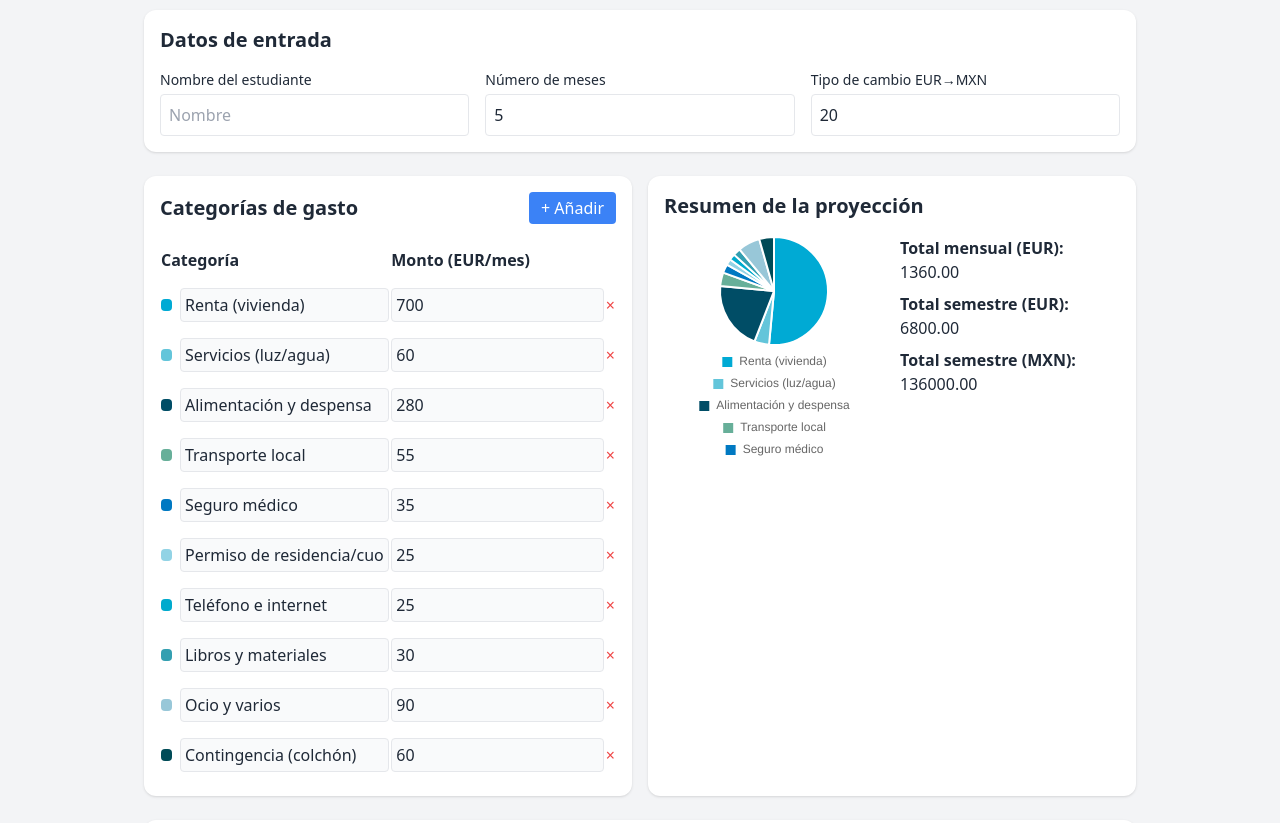
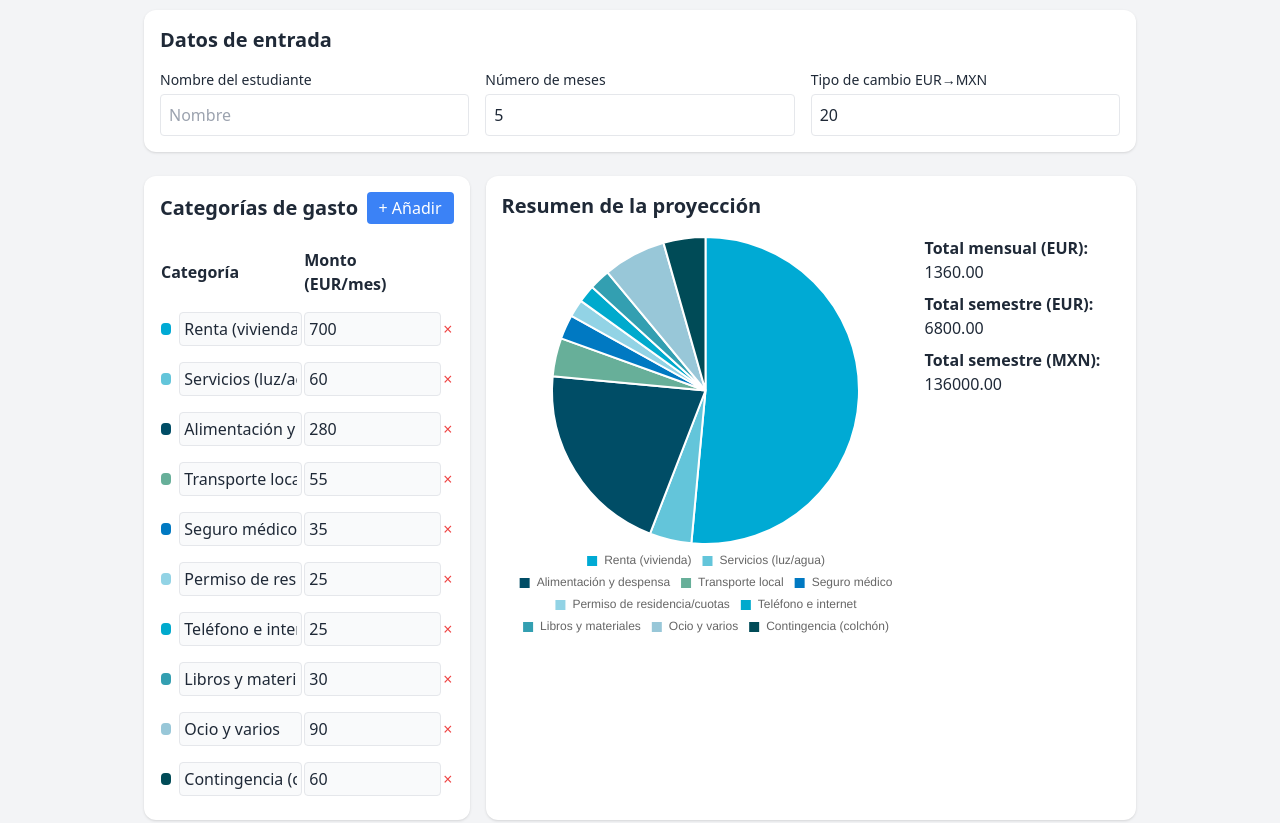
Before and after one commit to victormoscosa-prof/helsinki-estimator, a plain HTML site: page index.html in a window 1280 px wide. Shown: the part 214-1037 px from the top of the page. Drawn offline with nearby package versions, Linux system fonts and the light colour scheme.

Commit message:
Enlarge pie chart on laptops and align categories to the left

```diff
--- a/index.html
+++ b/index.html
@@ -44,7 +44,9 @@
     <!-- Contenedor para categorías y gráfico -->
     <div class="flex flex-col md:flex-row md:space-x-4 space-y-4 md:space-y-0">
       <!-- Categorías de gastos -->
-      <section class="bg-white shadow rounded-xl p-4 space-y-4 md:flex-1">
+      <!-- On medium screens and above, make the categories section take up one third of the width
+           so that the pie chart section can occupy the remaining two thirds. -->
+      <section class="bg-white shadow rounded-xl p-4 space-y-4 md:w-1/3">
         <div class="flex justify-between items-center">
           <h2 class="text-xl font-semibold">Categorías de gasto</h2>
           <button id="addCategoryBtn" class="bg-blue-500 text-white px-3 py-1 rounded">+ Añadir</button>
@@ -61,13 +63,20 @@
         </table>
       </section>
       <!-- Resumen y gráfica -->
-      <section class="bg-white shadow rounded-xl p-4 space-y-4 md:flex-1" id="report">
+      <!-- On medium screens and above, make the summary section take up two thirds of the width
+           to give the pie chart more space. -->
+      <section class="bg-white shadow rounded-xl p-4 space-y-4 md:w-2/3" id="report">
         <h2 class="text-xl font-semibold">Resumen de la proyección</h2>
-        <div class="grid md:grid-cols-2 gap-4">
-          <div>
+        <!--
+          In laptops and larger viewports, make the pie chart take up two-thirds
+          of the available width while the summary occupies the remaining third.
+          On smaller screens the two elements stack naturally.
+        -->
+        <div class="grid md:grid-cols-3 gap-4">
+          <div class="md:col-span-2">
             <canvas id="pieChart"></canvas>
           </div>
-          <div class="space-y-2">
+          <div class="space-y-2 md:col-span-1">
             <p><strong>Total mensual (EUR):</strong> <span id="totalMonthlyEUR">0</span></p>
             <p><strong>Total semestre (EUR):</strong> <span id="totalSemesterEUR">0</span></p>
             <p><strong>Total semestre (MXN):</strong> <span id="totalSemesterMXN">0</span></p>
```
